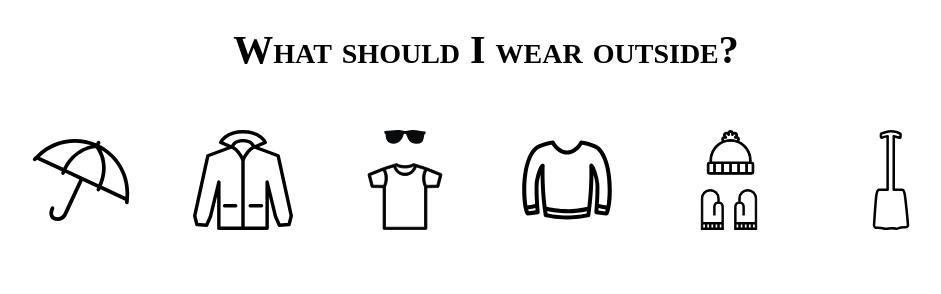
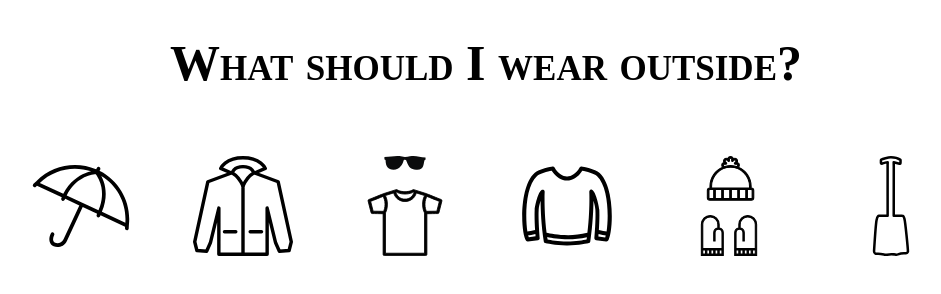
Before and after one commit to monkbroc/clock-mover, a plain HTML site: page index.html in a window 1280 px wide. Shown: the whole page, without its empty margins (154-1095 px from the left). Drawn offline with nearby package versions, Linux system fonts and the light colour scheme; a web font is replaced by a local one.

Commit message:
Larger title

```diff
--- a/index.html
+++ b/index.html
@@ -17,9 +17,8 @@ h1 {
 
 .main-title {
   text-align: center;
-  font-size: 40px;
+  font-size: 50px;
   font-variant: small-caps;
-  margin: 26px;
 }
 
 .clothes-container {
```
